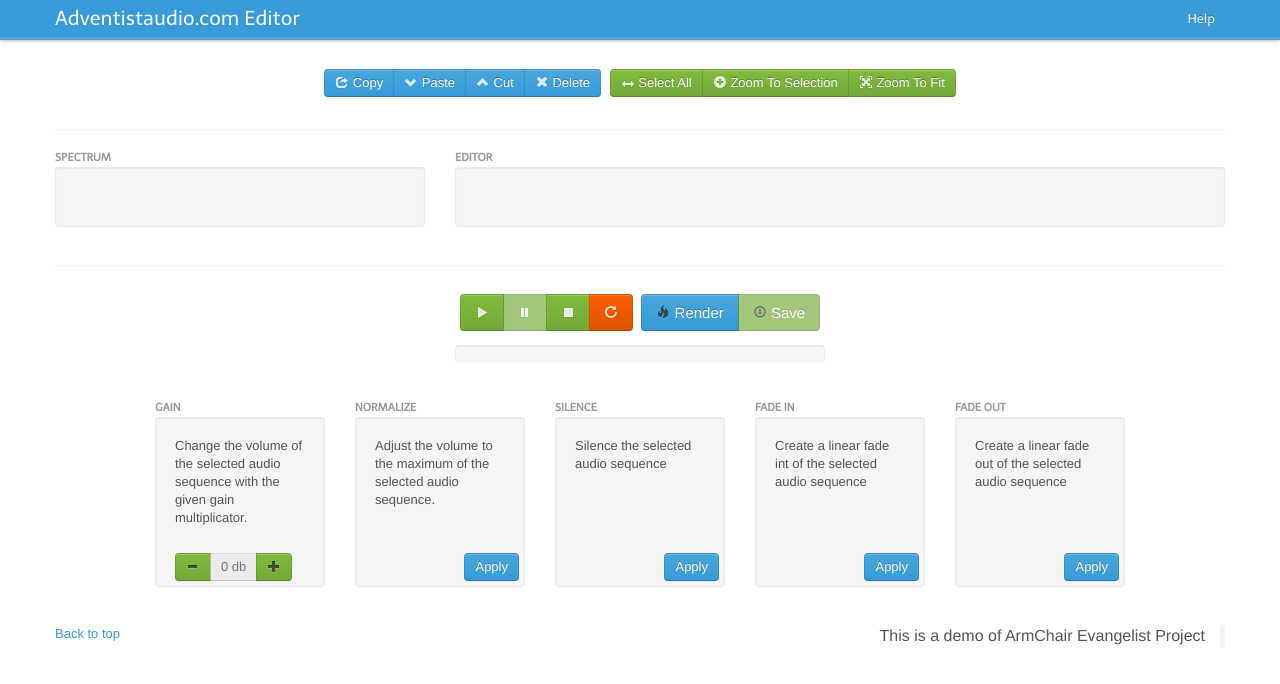
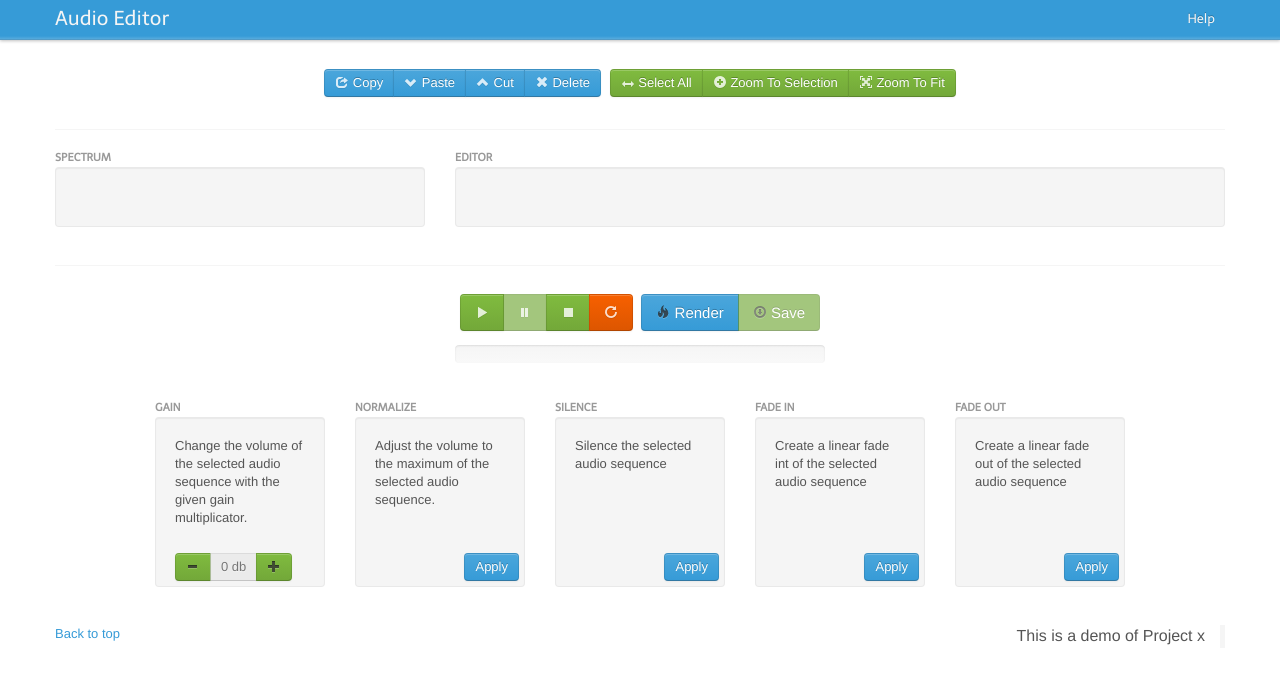
Before and after one commit to tb-ruby/audioeditor, a plain HTML site: page index.html in a window 1280 px wide. Drawn offline with Linux system fonts and the light colour scheme.

Commit message:
Update index.html

```diff
--- a/index.html
+++ b/index.html
@@ -33,7 +33,7 @@
     <div class="navbar navbar-fixed-top">
       <div class="navbar-inner">
         <div class="container">
-          <a class="brand" href="#">Adventistaudio.com Editor</a>
+          <a class="brand" href="#">Audio Editor</a>
           <ul class="nav pull-right">
             <li><a data-toggle="modal" href="#helpAsModal">Help</a></li>
           </ul>
@@ -212,7 +212,7 @@
         <br>
         <p class="pull-left"><a href="#">Back to top</a></p>
         <blockquote class="pull-right">
-        <p>This is a demo of ArmChair Evangelist Project</p>
+        <p>This is a demo of Project x</p>
       </blockquote>
       </footer>
 
@@ -240,7 +240,7 @@
         <h3>Information</h3>
       </div>
       <div class="modal-body">
-        <p>Welcome the MABN audio toy</p>
+        <p>Welcome the audio toy</p>
 
 
       </div>
```
